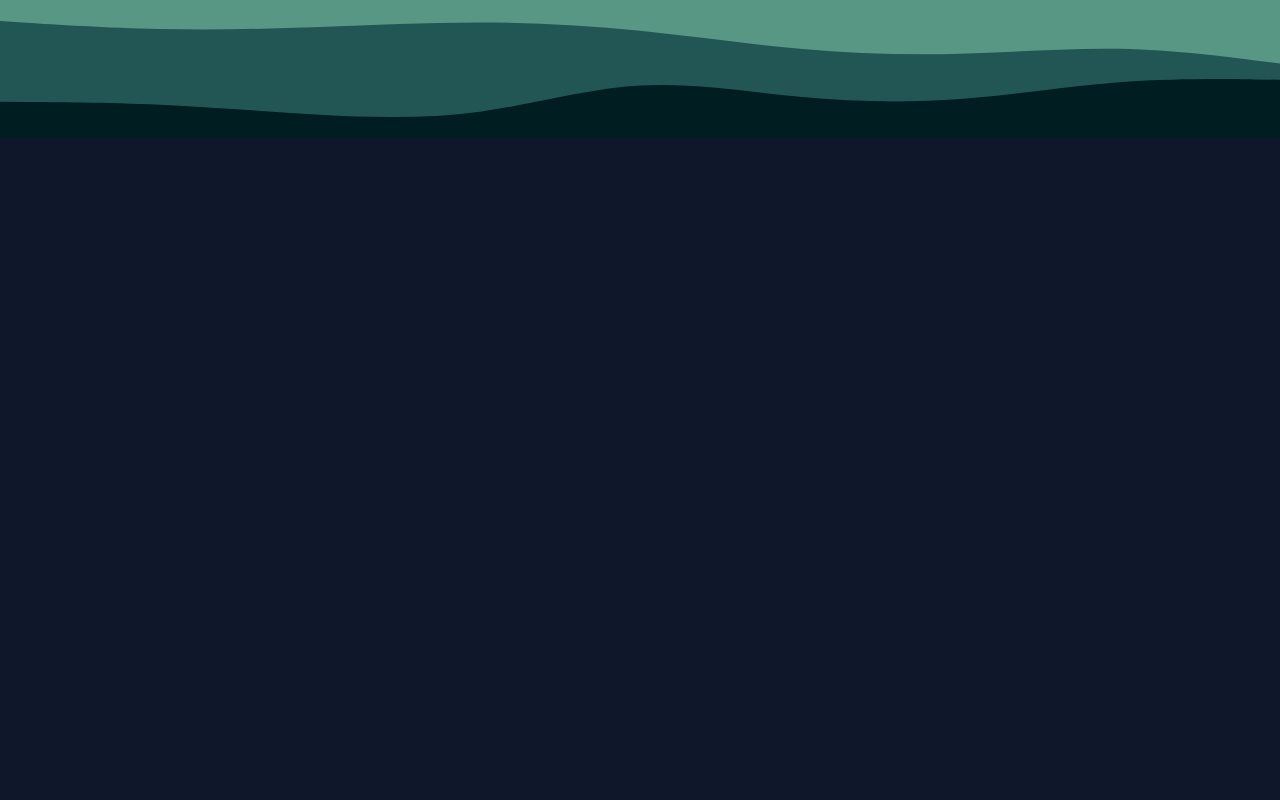
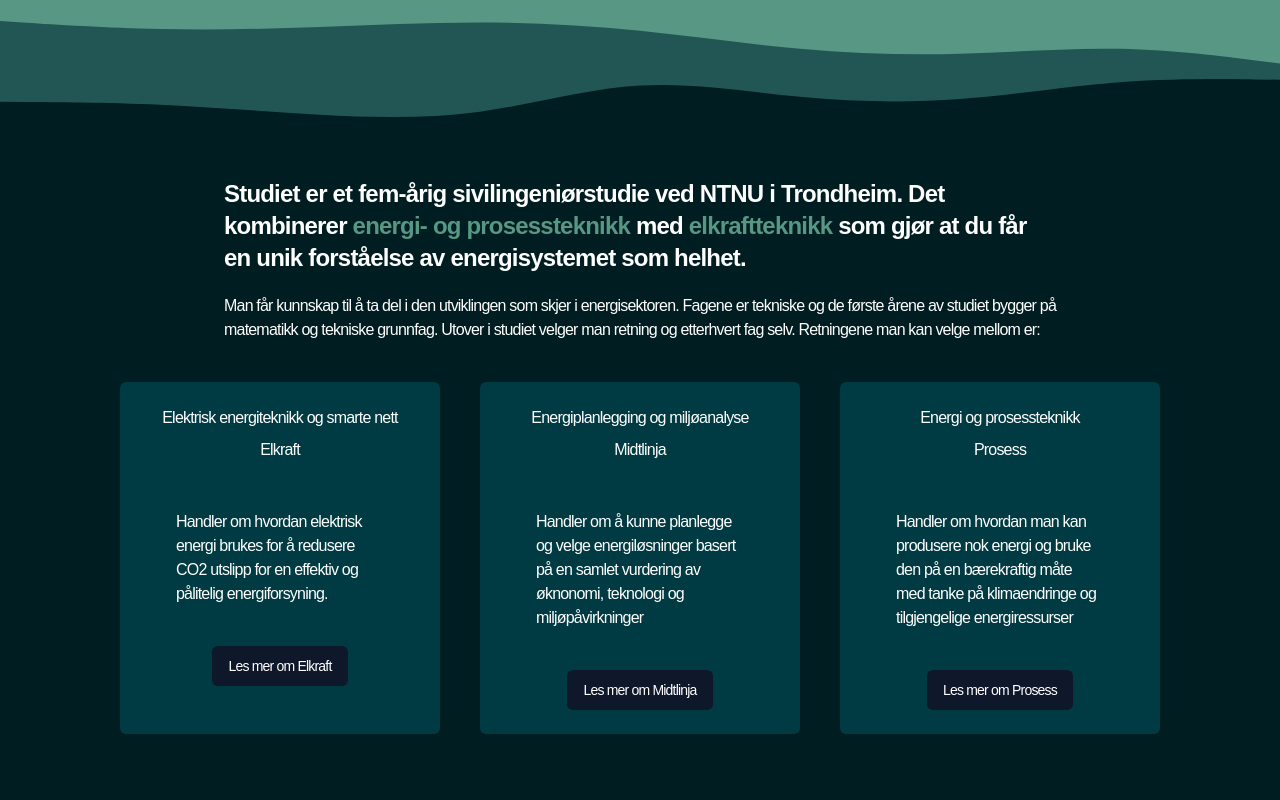
Before and after one commit to emil-webkom/webapp, a Next.js app in the folder frontend/: page /om_emil in a window 1280 px wide. Shown: the part 680-1480 px from the top of the page. Built offline with nearby package versions, Linux system fonts and the light colour scheme.

Commit message:
Feat: started implementing cards and continued making om emil page. Not complete but to be completed.

```diff
--- a/frontend/src/app/globals.css
+++ b/frontend/src/app/globals.css
@@ -100,6 +100,9 @@ body,
     @apply bg-background text-foreground;
   }
 }
+.background-dark{
+  background-color: #001D21;
+}
 
 .link-hover-effect:hover {
   color: var(--primary);
--- a/frontend/src/app/om_emil/page.tsx
+++ b/frontend/src/app/om_emil/page.tsx
@@ -5,6 +5,7 @@ import { Button } from "@/components/ui/button";
 import TransissionIn from "@/components/hero/transissions/transissionIn";
 import TransissionOut from "@/components/hero/transissions/transissionOut";
 import React from "react";
+import RetningCard from "@/components/cards/retningCard";
 
 const omEmilPage = () => {
   // Function to scroll to the target section
@@ -50,9 +51,18 @@ const omEmilPage = () => {
         <TransissionIn />
         <div
           id="om_studiet"
-          style={{ height: "100vh" }}
-          className="bg-primary"
-        ></div>
+          style={{ height: "125vh" }}
+          className="background-dark text-white flex flex-col items-center tracking-tighter"
+        ><div className="flex flex-col w-[65%] py-10 space-y-5">
+          <div id="Top" className="font-semibold text-2xl">Studiet er et fem-årig sivilingeniørstudie ved NTNU i Trondheim. Det kombinerer <span className="text-[#579783]">energi- og prosessteknikk</span> med <span className="text-[#579783]">elkraftteknikk</span> som gjør at du får en unik forståelse av energisystemet som helhet.</div>
+          <div id="Bottom" className="font-extralight text-l">Man får kunnskap til å ta del i den utviklingen som skjer i energisektoren. Fagene er tekniske og de første årene av studiet bygger på matematikk og tekniske grunnfag. Utover i studiet velger man retning og etterhvert fag selv. Retningene man kan velge mellom er:</div>
+        </div>
+        <div className="flex space-x-10">
+              <RetningCard name="Elektrisk energiteknikk og smarte nett" subname="Elkraft" text="Handler om hvordan elektrisk energi brukes for å redusere CO2 utslipp for en effektiv og pålitelig energiforsyning." link="https://www.ntnu.no/studier/mtenerg/mtenerees"/>
+              <RetningCard name="Energiplanlegging og miljøanalyse" subname="Midtlinja" text="Handler om å kunne planlegge og velge energiløsninger basert på en samlet vurdering av øknonomi, teknologi og miljøpåvirkninger" link="https://www.ntnu.no/studier/mtenerg/mtenergeg"/>
+              <RetningCard name="Energi og prosessteknikk" subname="Prosess" text="Handler om hvordan man kan produsere nok energi og bruke den på en bærekraftig måte med tanke på klimaendringe og tilgjengelige energiressurser" link="https://www.ntnu.no/studier/mtenerg/mtenerees"/>
+        </div>
+        </div >
       </div>
       <TransissionOut />
       <div id="historie" style={{ height: "100vh" }} className=""></div>
@@ -60,7 +70,7 @@ const omEmilPage = () => {
       <div
         id="hovedstyret"
         style={{ height: "100vh" }}
-        className="bg-primary"
+        className="background-dark"
       ></div>
       <TransissionOut />
       <div id="kontak_oss" style={{ height: "100vh" }} className=""></div>
--- a/frontend/src/app/page.tsx
+++ b/frontend/src/app/page.tsx
@@ -40,7 +40,7 @@ const HomePage = () => {
         </div>
       </div>
       <TransissionIn />
-      <div className="h-screen w-screen bg-primary ">
+      <div className="h-screen w-screen background-dark ">
         <p className="text-white">Stuff goes here</p>
       </div>
       <TransissionOut />
--- /dev/null
+++ b/frontend/src/components/cards/retningCard.tsx
@@ -0,0 +1,24 @@
+'use client'
+
+import { FC } from "react";
+import { useRouter } from "next/navigation";
+import { Button } from "../ui/button";
+
+interface CardProps{
+    name: string;
+    subname: string
+    text: string;
+    link: string;
+}
+
+const RetningCard: FC<CardProps> = ({name, subname, text, link}) =>{
+    return(
+        <div className="w-[25vw]  flex flex-col items-center align-top bg-[#003A42] rounded-md py-6">
+            <div className="text-l font-medium px-4">{name}</div>
+            <div className="text-m font-light p-2">{subname}</div>
+            <div className="text-l font-light px-14 py-6 my-4">{text}</div>
+            <Button onClick={()=> useRouter("`{link}`")} className="text-l font-medium ">Les mer om {subname} </Button>
+        </div>
+    );
+};
+export default RetningCard;
```
